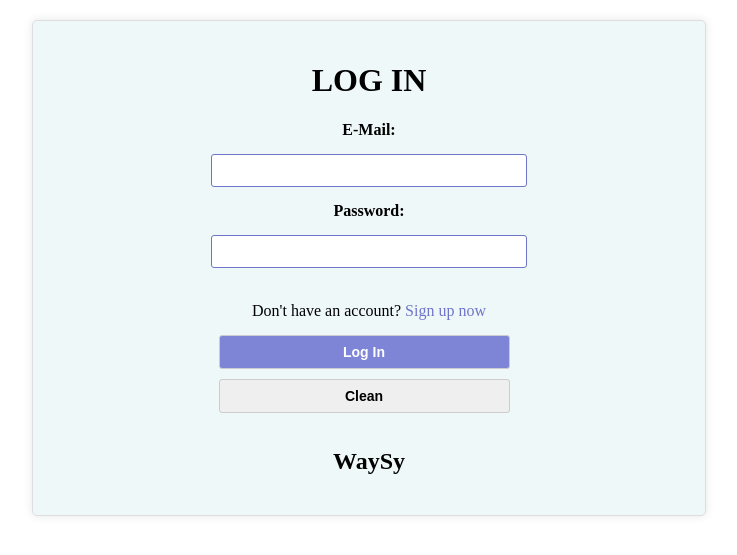
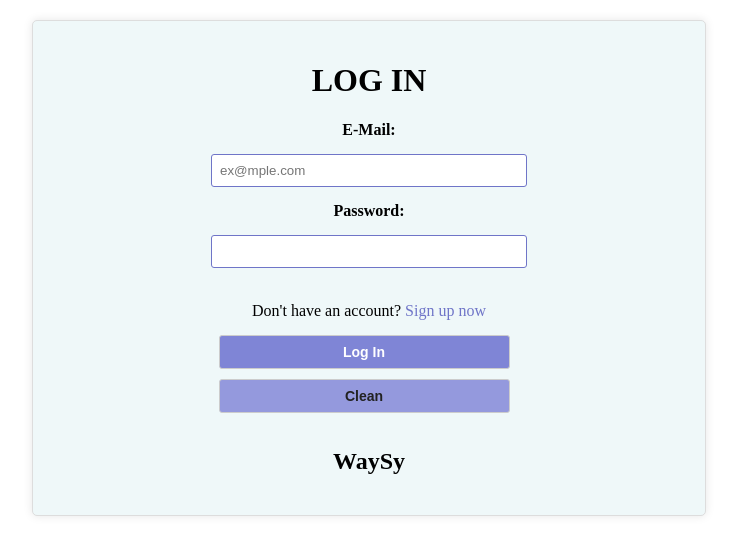
Before and after one commit to Dainerdev/financial-management, a PHP site: page /forms/users/login.php in a window 1280 px wide. Shown: the top 555 px of the page, without its empty margins (271-1008 px from the left). Run offline with PHP 8.4, Linux system fonts and the light colour scheme.

Commit message:
Modificaciones para el LogIn

```diff
--- a/view/css/login.css
+++ b/view/css/login.css
@@ -1,7 +1,3 @@
-
-
-
-
 .container-form {
     margin: 20px;
     padding: 20px;
@@ -32,8 +28,10 @@
     border-color: #6f75c8;
 }
 
-.inputs input::target-text{
-    border-color: #6f75c8;
+.inputs input:focus{
+    box-shadow: 3px 4px 0 1px #6f75c8;
+    transition: 0.2s ease;
+    outline: none;
 }
 
 .span {
--- a/view/forms/users/login.php
+++ b/view/forms/users/login.php
@@ -21,7 +21,7 @@
 
                     <div class="inputs">
                         <label for="email">E-Mail:</label>
-                        <input type="email" name="email" id="email" required>
+                        <input type="email" name="email" id="email" required placeholder="ex@mple.com">
 
                         <label for="pass">Password:</label>
                         <input type="password" name="pass" id="pass" required>
@@ -33,7 +33,7 @@
 
                     <div class="buttons-login">
                         <input type="submit" name="action" id="action" value="Log In">
-                        <input type="reset" value="Clean">
+                        <input type="reset" value="Clean" id="clean">
                     </div>
                 </div>
                 <div class="line"></div>
```
